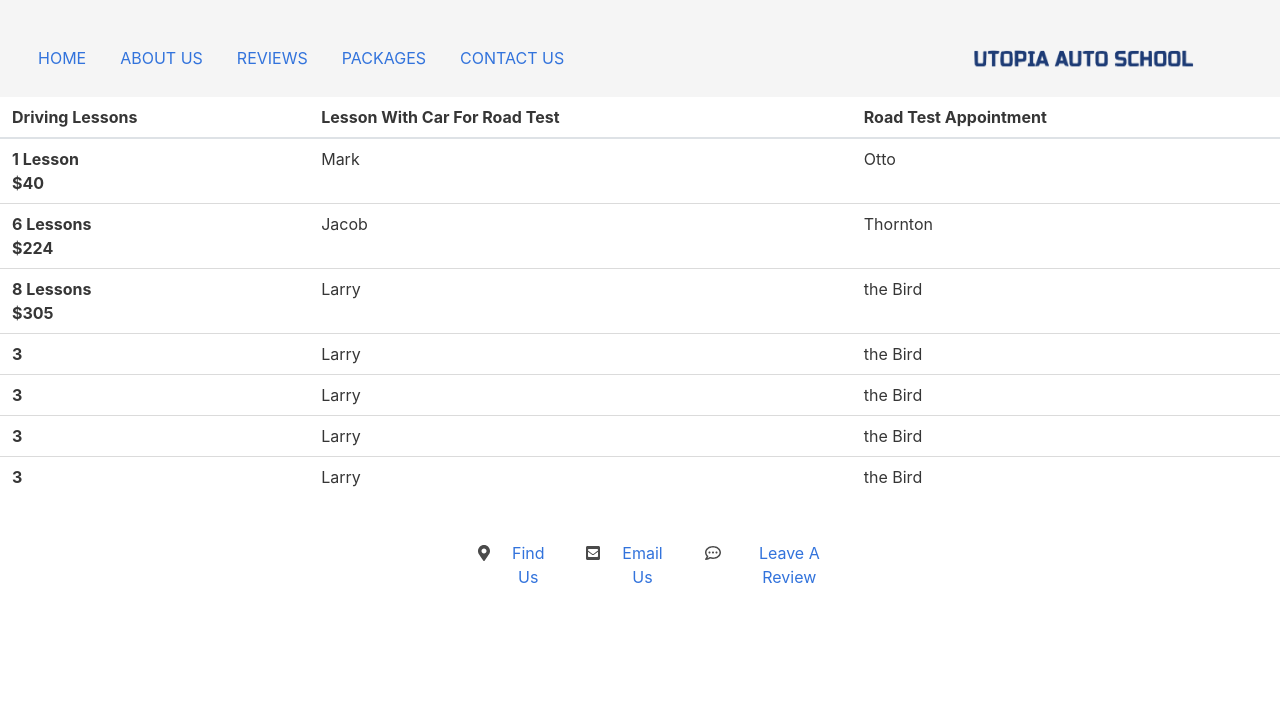
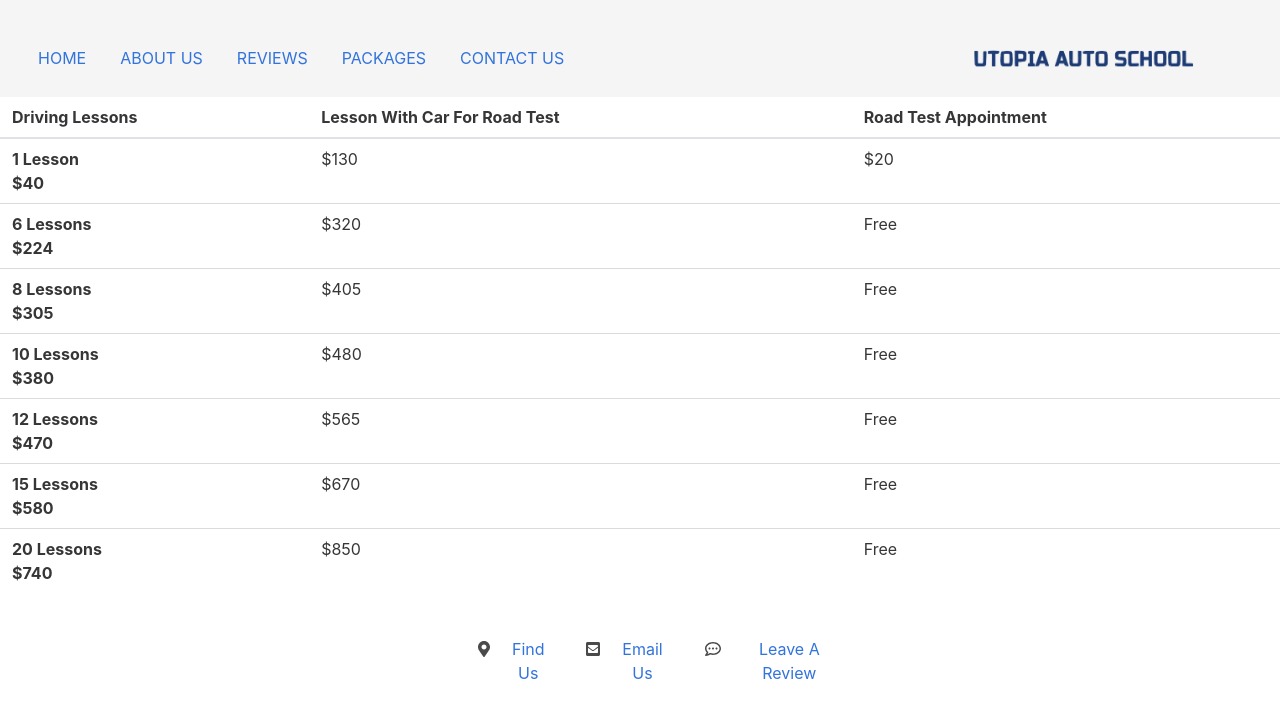
Before and after one commit to niecey0123/auto-school-app, a React (Create React App) app: page /package-deals in a window 1280 px wide. Shown: the top 718 px of the page. Built offline with nearby package versions, Linux system fonts and the light colour scheme.

Commit message:
atyling packages compenent

```diff
--- a/src/components/Packages/Packages.js
+++ b/src/components/Packages/Packages.js
@@ -15,41 +15,48 @@ const Packages =()=>{
           <tr>
             <th scope="row">1 Lesson <br></br>
             $40</th>
-            <td>Mark</td>
-            <td>Otto</td>
+            <td>$130</td>
+            <td>$20</td>
           </tr>
           <tr>
           <th scope="row">6 Lessons <br></br>
             $224</th>
-            <td>Jacob</td>
-            <td>Thornton</td>
+            <td>$320</td>
+            <td>Free</td>
           </tr>
           <tr>
           <th scope="row">8 Lessons <br></br>
             $305</th>
-            <td>Larry</td>
-            <td>the Bird</td>
+            <td>$405</td>
+            <td>Free</td>
           </tr>
           <tr>
-            <th scope="row">3</th>
-            <td>Larry</td>
-            <td>the Bird</td>
+          <th scope="row">10 Lessons <br></br>
+            $380</th>
+             <td>$480</td>
+            <td>Free</td>
           </tr>
           <tr>
-            <th scope="row">3</th>
-            <td>Larry</td>
-            <td>the Bird</td>
+          <th scope="row">12 Lessons <br></br>
+            $470</th>
+            <td>$565</td>
+            <td>Free </td>
           </tr>
           <tr>
-            <th scope="row">3</th>
-            <td>Larry</td>
-            <td>the Bird</td>
+
+              <th scope="row">15 Lessons <br></br>
+                $580</th>
+                 <td>$670</td>
+                <td>Free</td>
+              </tr>
+          <tr>
+
+          <th scope="row">20 Lessons <br></br>
+            $740</th>
+             <td>$850</td>
+            <td>Free</td>
           </tr>
-          <tr>
-            <th scope="row">3</th>
-            <td>Larry</td>
-            <td>the Bird</td>
-          </tr>
+
         </tbody>
       </table>
     )
```
